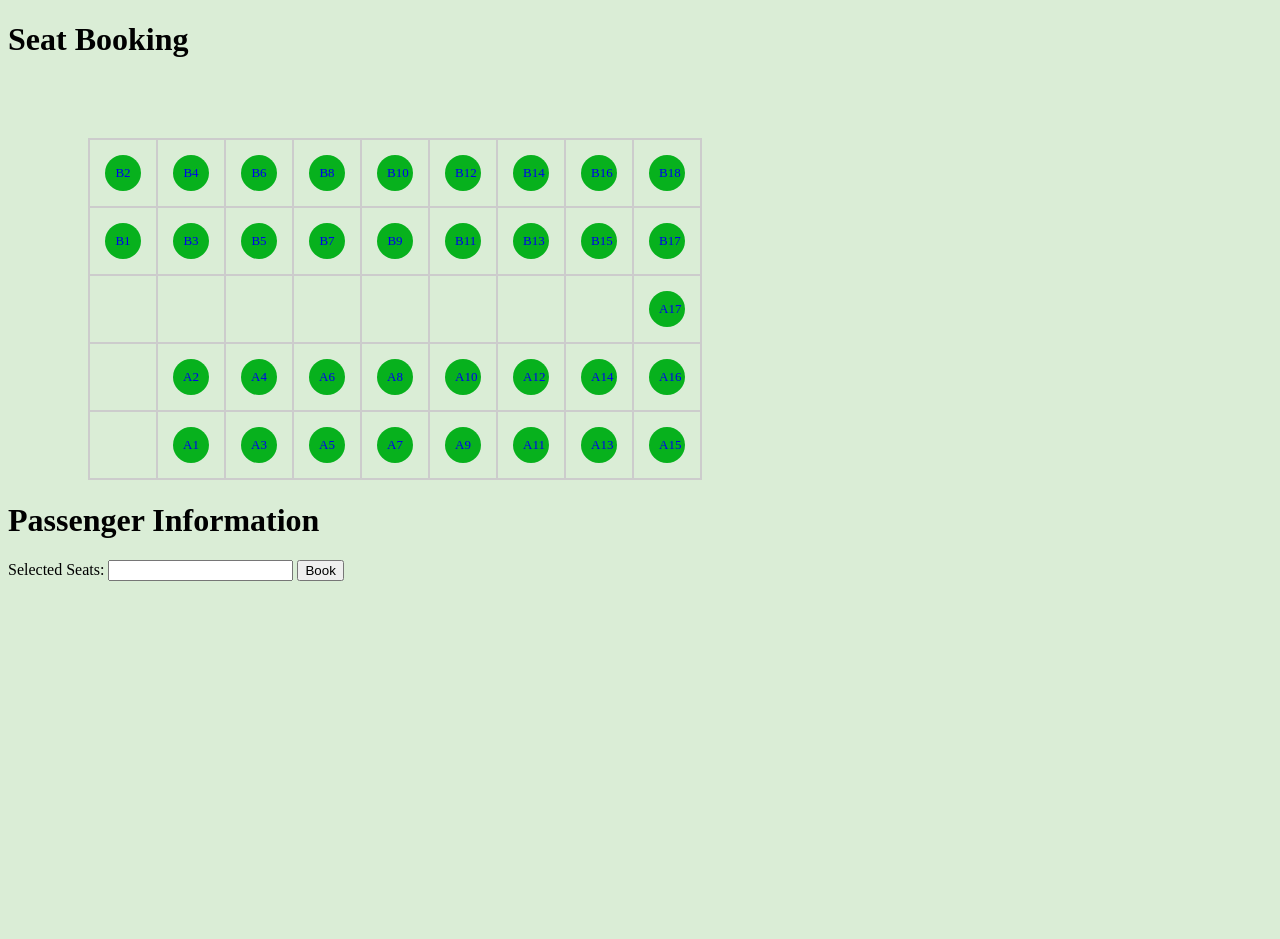
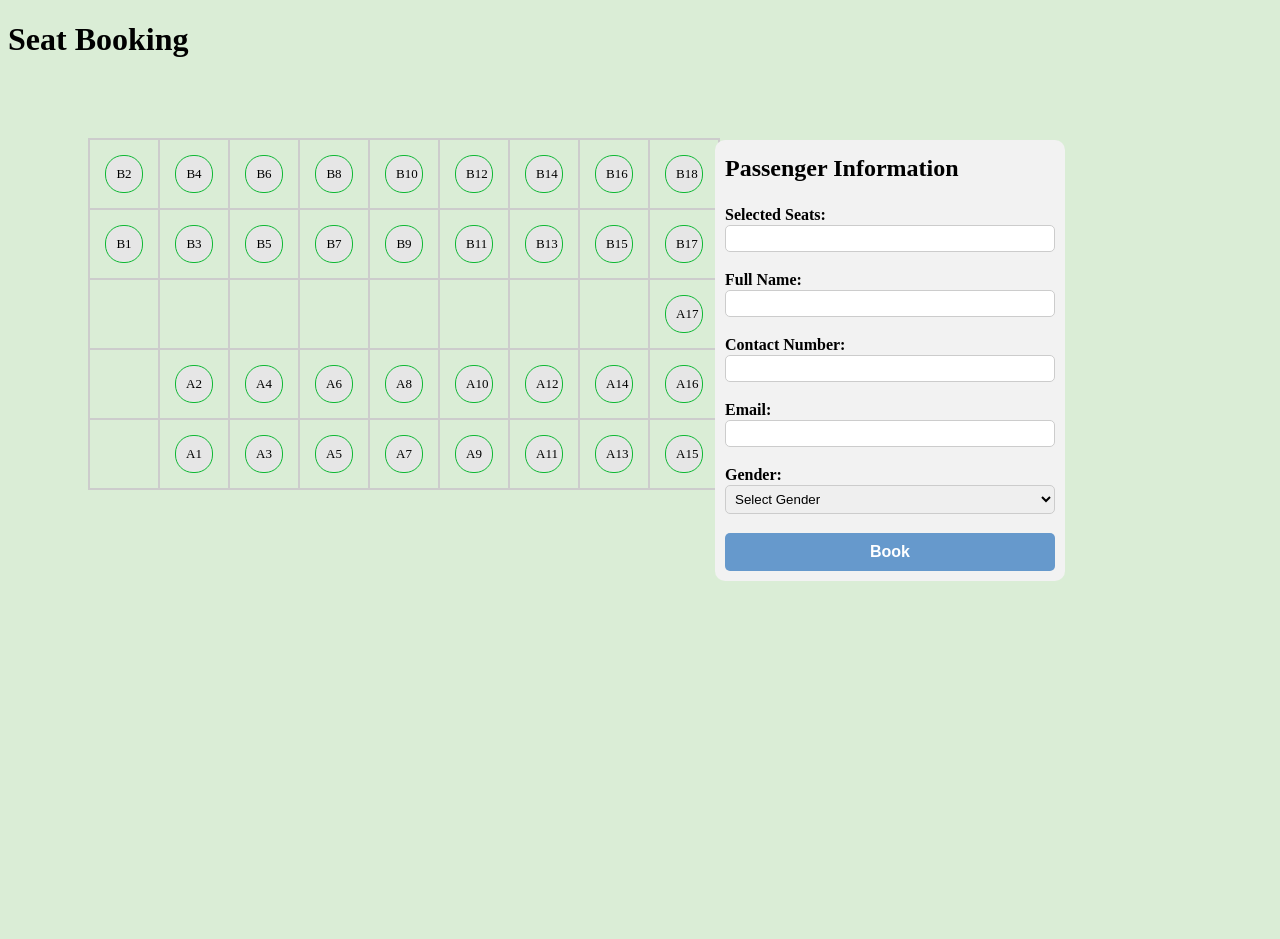
Before and after one commit to Bimal6969/fyp, a PHP site: page /booking.php?Bus_number=1 in a window 1280 px wide. Before the commit the page ends 581 px from the top, so only its background shows below. Run offline with PHP 8.4, Linux system fonts and the light colour scheme; data that the repository does not hold is empty.

Commit message:
3rd commit

```diff
--- a/booking.php
+++ b/booking.php
@@ -122,58 +122,192 @@ include("connection.php");
 
                     </td>
                     <td>
-                        <a href="#" class="seat" data-seat="A1">A1</a>
+                        <a  class="seat" data-seat="A1">A1</a>
                     </td>
                     <td>
-                        <a href="#" class="seat" data-seat="A3">A3</a>
+                        <a  class="seat" data-seat="A3">A3</a>
                     </td>
                     <td>
-                        <a href="#" class="seat" data-seat="A5">A5</a>
+                        <a  class="seat" data-seat="A5">A5</a>
                     </td>
                     <td>
-                        <a href="#" class="seat" data-seat="A7">A7</a>
+                        <a  class="seat" data-seat="A7">A7</a>
                     </td>
                     <td>
-                        <a href="#" class="seat" data-seat="A9">A9</a>
+                        <a  class="seat" data-seat="A9">A9</a>
                     </td>
                     <td>
-                        <a href="#" class="seat" data-seat="A11">A11</a>
+                        <a  class="seat" data-seat="A11">A11</a>
                     </td>
                     <td>
-                        <a href="#" class="seat" data-seat="A13">A13</a>
+                        <a  class="seat" data-seat="A13">A13</a>
                     </td>
                     <td>
-                        <a href="#" class="seat" data-seat="A15">A15</a>
+                        <a  class="seat" data-seat="A15">A15</a>
                     </td>
                 </tr>
             </tbody>
         </table>
     </div>
-    <h1>Passenger Information</h1>
-    <form>
+
+
+<div class="form-container">
+<form method="POST">
+<h3>Passenger Information</h3>
+<input type="hidden" name="Bus_number" value="<?php echo $_GET['Bus_number']; ?>">
+  <input type="hidden" name="city" value="<?php echo $_GET['city']; ?>">
+  <input type="hidden" name="Destination" value="<?php echo $_GET['Destination']; ?>">
   <label for="selectedSeats">Selected Seats:</label>
-  <input type="text" id="selectedSeats" name="selectedSeats" value="">
-  <button type="submit" name="login">Book </button>
+  <input type="text" id="selectedSeat" name="selectedSeat" value="">
+  <br>
+  <label for="fullName">Full Name:</label>
+  <input type="text" id="fullName" name="fullName" required>
+  <br>
+  <label for="contactNumber">Contact Number:</label>
+  <input type="tel" id="contactNumber" name="contactNumber" required>
+  <br>
+  <label for="email">Email:</label>
+  <input type="email" id="email" name="email" required>
+  <br>
+  <label for="gender">Gender:</label>
+  <select id="gender" name="gender" required>
+    <option value="">Select Gender</option>
+    <option value="male">Male</option>
+    <option value="female">Female</option>
+    <option value="other">Other</option>
+  </select>
+  <br>
+  <button class="login" type="submit" name="submit">Book </button>
 </form>
+</div>
+
 <script>
       const seats = document.querySelectorAll('.seat');
-const selectedSeats = [];
+    const selectedSeat = [];
 
     seats.forEach(seat => {
     seat.addEventListener('click', () => {
+        if (!seat.classList.contains('booked')) {
         const seatNumber = seat.getAttribute('data-seat');
-    const index = selectedSeats.indexOf(seatNumber);
+        const index = selectedSeat.indexOf(seatNumber);
         if (index >= 0) {
-      selectedSeats.splice(index, 1);
+        selectedSeat.splice(index, 1);
         seat.classList.remove('selected');
       } else {
-      selectedSeats.push(seatNumber);
+        selectedSeat.push(seatNumber);
         seat.classList.add('selected');
       }
-    document.getElementById('selectedSeats').value = selectedSeats.join(', ');
+      document.getElementById('selectedSeat').value = selectedSeat.join(', ');
+    }
   });
 });
+
+let numSelectedSeat = 0;
+
+function bookSeat(seat) {
+  if (seat.classList.contains("reserved")) {
+    alert("This seat is already reserved.");
+    return;
+  }
+
+  if (numSelectedSeat >= maxSeats) {
+    alert("You cannot select more seats than available.");
+    return;
+  }
+
+  seat.classList.add("selected");
+  numSelectedSeat++;
+}
+
+
+function generateSeats() {
+  const container = document.querySelector("#seat-container");
+
+  for (let i = 0; i < totalSeats; i++) {
+    const seat = document.createElement("div");
+    seat.classList.add("seat");
+
+    // check if seat is reserved
+    if (reservedSeats.includes(i)) {
+      seat.classList.add("reserved");
+    } else {
+      seat.addEventListener("click", function() {
+        bookSeat(seat);
+      });
+    }
+
+    container.appendChild(seat);
+  }
+}
+
+
+
+function bookSeat(seat) {
+  if (seat.classList.contains("reserved")) {
+    alert("This seat is already reserved.");
+    return;
+  }
+
+  if (numSelectedSeat >= maxSeats) {
+    alert("You cannot select more seats than available.");
+    return;
+  }
+
+  if (seat.classList.contains("selected")) {
+    seat.classList.remove("selected");
+    numSelectedSeat--;
+  } else {
+    seat.classList.add("selected");
+    numSelectedSeat++;
+  }
+
+  updateUI();
+}
+
+function updateUI() {
+  const numSelectedLabel = document.querySelector("#num-selected");
+  numSelectedLabel.textContent = numSelectedSeat.toString();
+
+  const totalPriceLabel = document.querySelector("#total-price");
+  totalPriceLabel.textContent = (numSelectedSeat * seatPrice).toString();
+}
+
+
 </script>
+<?php
+// Check if the form is submitted
+if (isset($_POST['submit'])) {
+
+  // Retrieve the user's information from the form
+  $bus_number =$_POST['Bus_number'];
+  $city = $_POST['city'];
+  $destination = $_POST['Destination'];
+  $selectedSeat = $_POST['selectedSeat'];
+  $fullName = $_POST['fullName'];
+  $contactNumber = $_POST['contactNumber'];
+  $email = $_POSTT['email'];
+  $gender = $_POST['gender'];
+
+  // Check if the connection is successful
+  if (!$conn) {
+    die("Connection failed: " . mysqli_connect_error());
+  }
+
+  // Prepare and execute the SQL query to insert the user's information into the "booking" table
+  $stmt = mysqli_prepare($conn, "INSERT INTO booking (Bus_number, city, Destination, selectedSeat, fullName, contactNumber, email, gender) VALUES (?, ?, ?, ?, ?)");
+  mysqli_stmt_bind_param($stmt, "ssssssss", $bus_number, $city, $destination, $selectedSeat, $fullName, $contactNumber, $email, $gender);
+
+  if (mysqli_stmt_execute($stmt)) {
+    echo "Booking Successful!";
+  } else {
+    echo "Booking Failed!";
+  }
+
+  // Close the database connection
+  mysqli_close($conn);
+}
+?>
+
 </body>
 
 </html>
--- a/css/booking.css
+++ b/css/booking.css
@@ -1,5 +1,6 @@
 body{
   background-color: #daedd6;
+  overflow: hidden;
 }
 
 .bus-layout td {
@@ -14,13 +15,14 @@ body{
    /* margin: auto;  */
    margin-top: 80px;
    margin-left: 80px;
-  max-width: 400px;
+  max-width: 500px;
+  max-height: 400px;
 
 }
 
 table {
   border-collapse: collapse;
-  width: 90%;
+  width: 95%;
 }
 
 td {
@@ -45,9 +47,84 @@ a:hover {
 }
 
 .seat {
-  background-color: #07b11d;
+  display: inline-block;
+  padding: 10px;
+  margin: 5px;
+  border: 1px solid rgb(14, 185, 51);
+  cursor: pointer;
+}
+
+.booked {
+  background-color: red;
+  color: white;
+  cursor: not-allowed;
 }
 
 .seat.selected {
   background-color: rgb(212, 231, 9);
 }
+
+/* css for the passenger information */
+
+.form-container {
+  width: 100%;
+  max-width: 350px;
+  max-height: 550px;
+  margin: 0 auto;
+  padding: 10px;
+  box-sizing: border-box;
+  background-color: #f2f2f2;
+  border-radius: 10px;
+  position: relative;
+  bottom: 350px;
+  left: 250px;
+}
+
+.form-container h3 {
+  margin-top: 5px;
+  font-size: 24px;
+  font-weight: bold;
+}
+
+.form-container form {
+  display: flex;
+  flex-direction: column;
+}
+
+.form-container label {
+  margin-bottom: 1px;
+  font-weight: bold;
+}
+
+.form-container input[type="text"],
+.form-container input[type="email"],
+.form-container input[type="tel"],
+.form-container select {
+  padding: 5px;
+  border-radius: 5px;
+  border: 1px solid #ccc;
+  margin-bottom: 1px;
+}
+
+.form-container input[type="text"]:focus,
+.form-container input[type="email"]:focus,
+.form-container input[type="tel"]:focus,
+.form-container select:focus {
+  outline: none;
+  border: 1px solid #6699cc;
+}
+
+button[name="submit"] {
+  background-color: #6699cc;
+  color: #fff;
+  border: none;
+  border-radius: 5px;
+  padding: 10px 20px;
+  cursor: pointer;
+  font-size: 16px;
+  font-weight: bold;
+}
+
+button[name="submit"]:hover {
+  background-color: #336699;
+}
--- a/login.php
+++ b/login.php
@@ -70,7 +70,7 @@ if (isset($_POST['login'])) {
     if (password_verify($password, $row['password'])) {
       // If the passwords match, create a session for the user and redirect them to a protected page
       $_SESSION['username'] = $username;
-      header("Location: booking.php");
+      header("Location: choosebus.php");
       exit();
     } else {
       // If the passwords don't match, show an error message
```
Also changed, not shown: other parts of booking.php (+27 -27 lines), bookticket.php (deleted, +0 -67 lines), choosebus.php (+6 -5 lines). Lines whose indentation alone changed are shown as unchanged.
